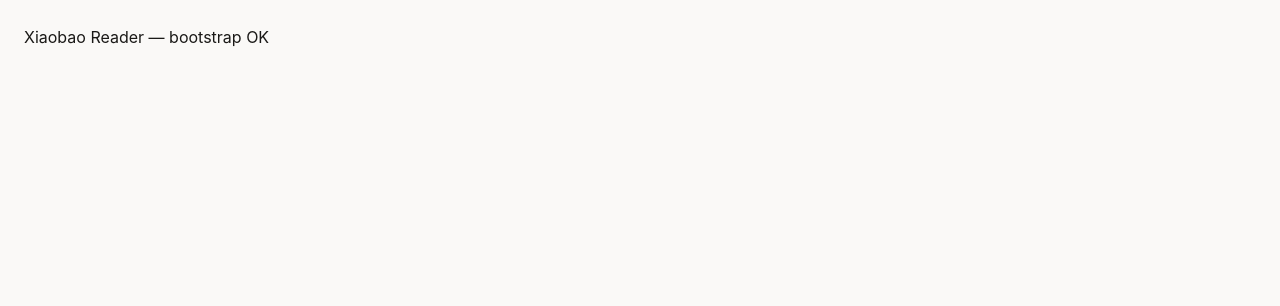
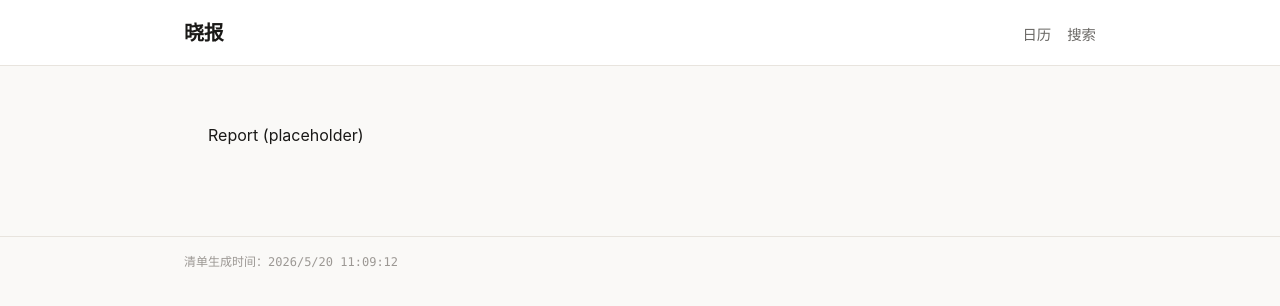
Before and after one commit to xw-fu/xiaobao-reader, a React (Vite) app: page /r/1 in a window 1280 px wide. Shown: the top 306 px of the page. Built offline with nearby package versions, Linux system fonts and the light colour scheme.

Commit message:
feat: app shell, router, placeholder routes

```diff
--- a/src/App.tsx
+++ b/src/App.tsx
@@ -1,3 +1,24 @@
+import { Outlet } from "react-router-dom";
+import { Header } from "./components/Header";
+import { Footer } from "./components/Footer";
+import { useManifest } from "./data/ManifestContext";
+
 export default function App() {
-  return <div style={{ padding: 24 }}>Xiaobao Reader — bootstrap OK</div>;
+  const { status, retry } = useManifest();
+  return (
+    <>
+      <Header />
+      <main style={{ maxWidth: 960, margin: "0 auto", padding: "32px 24px 0" }}>
+        {status.kind === "loading" && <p>加载中…</p>}
+        {status.kind === "error" && (
+          <div role="alert">
+            <p>无法加载清单：{status.message}</p>
+            <button type="button" onClick={retry}>重试</button>
+          </div>
+        )}
+        {status.kind === "ready" && <Outlet />}
+      </main>
+      <Footer />
+    </>
+  );
 }
--- /dev/null
+++ b/src/components/Footer.module.css
@@ -0,0 +1,12 @@
+.footer {
+  border-top: 1px solid var(--border);
+  margin-top: 64px;
+}
+.inner {
+  max-width: 960px;
+  margin: 0 auto;
+  padding: 16px 24px;
+  font-family: var(--font-mono);
+  font-size: .75rem;
+  color: var(--text-muted);
+}
--- /dev/null
+++ b/src/components/Footer.tsx
@@ -0,0 +1,13 @@
+import { useManifest } from "../data/ManifestContext";
+import styles from "./Footer.module.css";
+
+export function Footer() {
+  const { status } = useManifest();
+  const generatedAt =
+    status.kind === "ready" ? new Date(status.manifest.generatedAt).toLocaleString("zh-CN") : "—";
+  return (
+    <footer className={styles.footer}>
+      <div className={styles.inner}>清单生成时间：{generatedAt}</div>
+    </footer>
+  );
+}
--- /dev/null
+++ b/src/components/Header.module.css
@@ -0,0 +1,23 @@
+.header {
+  background: var(--surface);
+  border-bottom: 1px solid var(--border);
+}
+.inner {
+  max-width: 960px;
+  margin: 0 auto;
+  padding: 16px 24px;
+  display: flex;
+  align-items: baseline;
+  justify-content: space-between;
+  gap: 24px;
+}
+.brand {
+  font-family: var(--font-serif);
+  font-size: 1.25rem;
+  font-weight: 700;
+  letter-spacing: -.01em;
+  color: var(--text-primary);
+}
+.nav { display: flex; gap: 16px; font-size: .9rem; }
+.nav a { color: var(--text-secondary); }
+.nav a.active { color: var(--accent-dark); font-weight: 600; }
--- /dev/null
+++ b/src/components/Header.tsx
@@ -0,0 +1,20 @@
+import { NavLink } from "react-router-dom";
+import styles from "./Header.module.css";
+
+export function Header() {
+  return (
+    <header className={styles.header}>
+      <div className={styles.inner}>
+        <NavLink to="/" className={styles.brand}>晓报</NavLink>
+        <nav className={styles.nav}>
+          <NavLink to="/" end className={({ isActive }) => (isActive ? styles.active : "")}>
+            日历
+          </NavLink>
+          <NavLink to="/search" className={({ isActive }) => (isActive ? styles.active : "")}>
+            搜索
+          </NavLink>
+        </nav>
+      </div>
+    </header>
+  );
+}
--- a/src/main.tsx
+++ b/src/main.tsx
@@ -1,10 +1,28 @@
 import React from "react";
 import ReactDOM from "react-dom/client";
+import { BrowserRouter, Routes, Route } from "react-router-dom";
 import "./styles/base.css";
 import App from "./App";
+import Calendar from "./routes/Calendar";
+import Report from "./routes/Report";
+import Search from "./routes/Search";
+import NotFound from "./routes/NotFound";
+import { ManifestProvider } from "./data/ManifestContext";
 
 ReactDOM.createRoot(document.getElementById("root")!).render(
   <React.StrictMode>
-    <App />
+    <BrowserRouter>
+      <ManifestProvider>
+        <Routes>
+          <Route element={<App />}>
+            <Route index element={<Calendar />} />
+            <Route path="/r/:date" element={<Report />} />
+            <Route path="/r/:date/:edition" element={<Report />} />
+            <Route path="/search" element={<Search />} />
+            <Route path="*" element={<NotFound />} />
+          </Route>
+        </Routes>
+      </ManifestProvider>
+    </BrowserRouter>
   </React.StrictMode>,
 );
--- /dev/null
+++ b/src/routes/Calendar.tsx
@@ -0,0 +1,3 @@
+export default function Calendar() {
+  return <div style={{ padding: 24 }}>Calendar (placeholder)</div>;
+}
--- /dev/null
+++ b/src/routes/NotFound.tsx
@@ -0,0 +1,9 @@
+import { Link } from "react-router-dom";
+export default function NotFound() {
+  return (
+    <div style={{ padding: 24 }}>
+      <p>页面不存在。</p>
+      <Link to="/">返回日历</Link>
+    </div>
+  );
+}
--- /dev/null
+++ b/src/routes/Report.tsx
@@ -0,0 +1,3 @@
+export default function Report() {
+  return <div style={{ padding: 24 }}>Report (placeholder)</div>;
+}
--- /dev/null
+++ b/src/routes/Search.tsx
@@ -0,0 +1,3 @@
+export default function Search() {
+  return <div style={{ padding: 24 }}>Search (placeholder)</div>;
+}
--- /dev/null
+++ b/src/vite-env.d.ts
@@ -0,0 +1,6 @@
+/// <reference types="vite/client" />
+
+declare module "*.module.css" {
+  const classes: { readonly [key: string]: string };
+  export default classes;
+}
```
